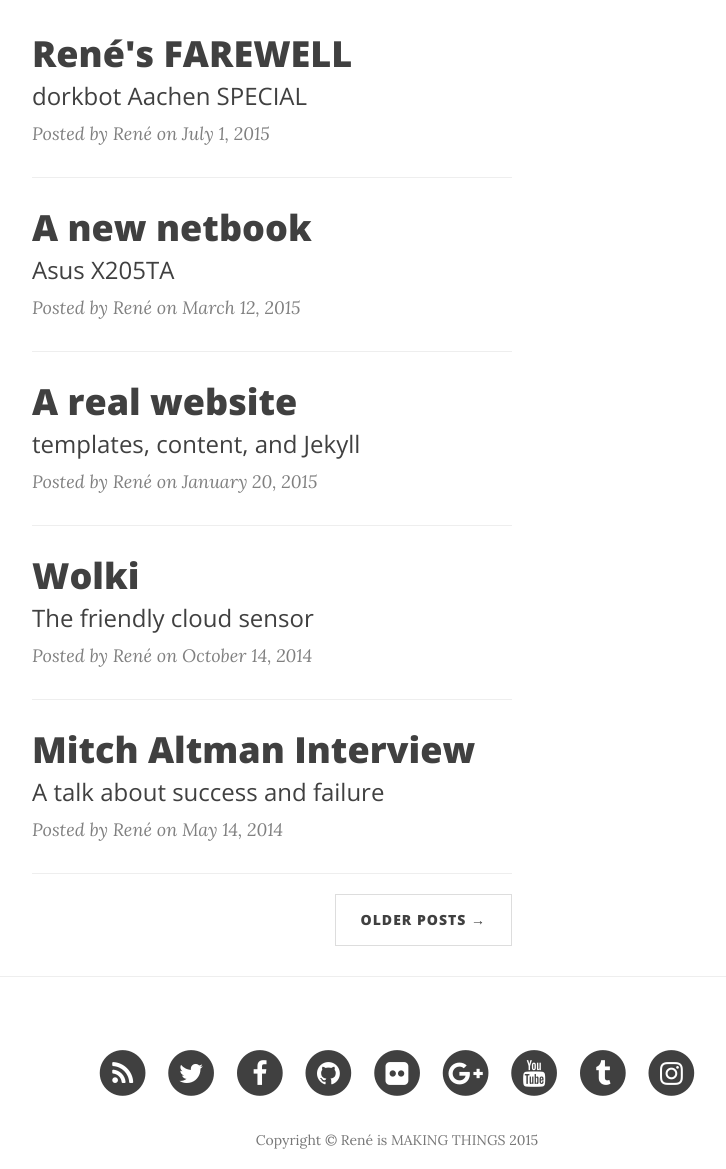
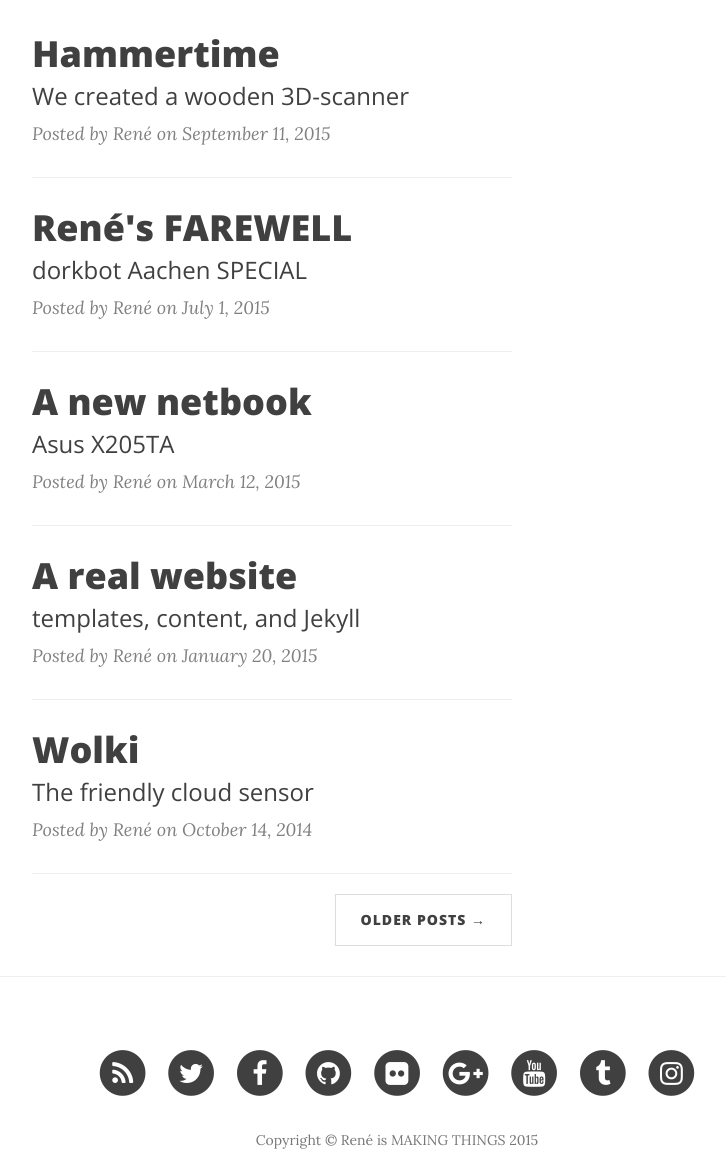
Before and after one commit to renebohne/renebohne.github.io, a Jekyll site: the page built from index.html, in a window 1280 px wide and 1400 px high, scrolled down 692 px, cut to the strip 231-1400 px from the top of the window. Shown: the whole strip, without its empty margins (243-969 px from the left). Built offline with Jekyll 4.4.1, drawn with Linux system fonts in a browser that asks for light colours; nearby versions of some CDN libraries; the list of posts is cut into pages by our own code.

Commit message:
Update 2015-09-11-Hammertime.markdown
date fixed

```diff
--- a/_posts/2015-09-11-Hammertime.markdown
+++ b/_posts/2015-09-11-Hammertime.markdown
@@ -2,7 +2,7 @@
 layout:     post
 title:      "Hammertime"
 subtitle:   "We created a wooden 3D-scanner"
-date:       2012-02-01 08:00:00
+date:       2015-09-11 08:00:00
 author:     "René"
 header-img: "img/fabscanfront.jpg"
 ---
```
